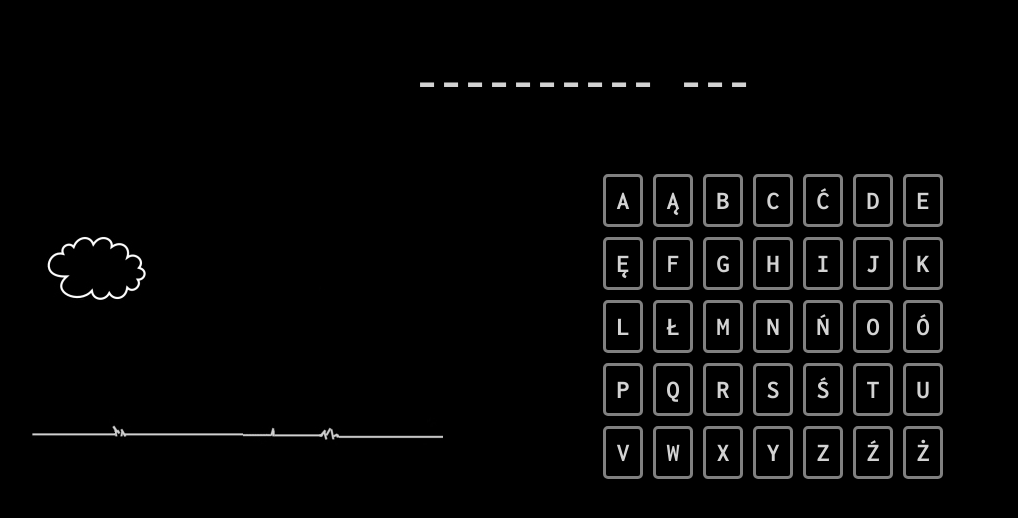
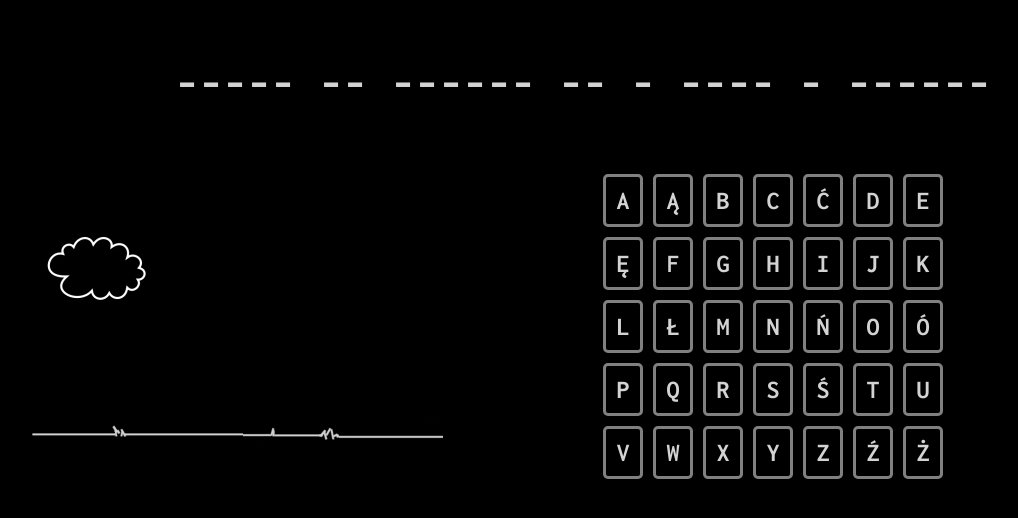
Before and after one commit to monikaUrban1/Szubienica, a plain HTML site: page index.html in a window 1280 px wide. Shown: the whole page, without its empty margins (57-1075 px from the left). Drawn offline with nearby package versions, Linux system fonts and the light colour scheme.

Commit message:
in progres

```diff
--- a/style.css
+++ b/style.css
@@ -50,11 +50,12 @@ body {
 	color: white;
 }
 
-@media screen(max-width: 380px) {
+@media screen and (max-width: 380px) {
 	.litera {
-	width: 20px;
+	min-width: 20px;
 	min-height: 20px;
 	text-align: center;
+	font-size: 1.8rem;
 	padding: 5px;
 	margin: 5px;
 	border: 3px solid gray;
@@ -78,3 +79,17 @@ body {
 	width: 100%;
 }
 }
+@media screen and (max-width: 300px) {
+	.litera {
+	min-width: 20px;
+	min-height: 20px;
+	text-align: center;
+	font-size: 1.8rem;
+	padding: 5px;
+	margin: 5px;
+	border: 3px solid gray;
+	float: left;
+	cursor: pointer;
+	border-radius: 5px;
+}
+}
--- a/szubienica.js
+++ b/szubienica.js
@@ -1,4 +1,116 @@
-var haslo = "Uśmiechnij sie";
+//tablica z hasłami
+var hasla = new Array(100);
+hasla[0] = "Baba z wozu, koniom lżej";
+hasla[1] = "Biednemu zawsze wiatr w oczy";
+hasla[2] = "Co cię nie zabije, to cię wzmocni";
+hasla[3] = "Co dwie głowy, to nie jedna";
+hasla[4] = "Co ma wisieć, nie utonie";
+hasla[5] = "Dla chcącego nic trudnego";
+hasla[6] = "Dlatego dwie uszy, jeden język dano, iżby mniej mówiono, a więcej słuchano";
+hasla[7] = "Elektryka prąd nie tyka";
+hasla[8] = "Gdy kota nie ma, myszy harcują";
+hasla[9] = "Gdzie drwa rąbią, tam wióry lecą";
+hasla[10] = "Gdzie dwóch się bije, tam trzeci korzysta";
+hasla[11] = "Gdzie kucharek sześć, tam nie ma co jeść";
+hasla[12] = "Głodnemu chleb na myśli";
+hasla[13] = "Głupich nie sieją, sami się rodzą";
+hasla[14] = "Jak sobie pościelesz, tak się wyśpisz";
+hasla[15] = "Jedna jaskółka wiosny nie czyni";
+hasla[16] = "Jeśli wejdziesz między wrony, musisz krakać jak i one";
+hasla[17] = "Jeszcze się taki nie urodził, co by wszystkim dogodził";
+hasla[18] = "Kombinuje jak koń pod górę";
+hasla[19] = "Krowa, która dużo ryczy, mało mleka daje";
+hasla[20] = "Kruk krukowi oka nie wykole";
+hasla[21] = "Kto pod kim dołki kopie, ten sam w nie wpada";
+hasla[22] = "Kto pyta, nie błądzi";
+hasla[23] = "Kuć żelazo, póki gorące";
+hasla[24] = "Kłamstwo ma krótkie nogi";
+hasla[25] = "Lepiej dmuchać na zimne niż się gorącym sparzyć";
+hasla[26] = "Lepiej późno niż wcale";
+hasla[27] = "Lepiej z mądrym zgubić niż z głupim znaleźć";
+hasla[28] = "Lepiej ze swoimi płakać niż z obcymi skakać";
+hasla[29] = "Lepszy wróbel w garści niż gołąb na dachu";
+hasla[30] = "Mowa jest srebrem, a milczenie złotem";
+hasla[31] = "Nadzieja matką głupich";
+hasla[32] = "Nadzieja umiera ostatnia";
+hasla[33] = "Nie bądź w gorącej wodzie kąpany";
+hasla[34] = "Nie chwal dnia przed zachodem słońca";
+hasla[35] = "Nie czyń drugiemu, co tobie niemiłe";
+hasla[36] = "Nie od razu Kraków zbudowano";
+hasla[37] = "Nie szata zdobi człowieka";
+hasla[38] = "Nie wszystko złoto, co się świeci";
+hasla[39] = "Nie wywołuj wilka z lasu";
+hasla[40] = "Niedaleko pada jabłko od jabłoni";
+hasla[41] = "Nosił wilk razy kilka, ponieśli i wilka";
+hasla[42] = "Od przybytku głowa nie boli";
+hasla[43] = "Po burzy zawsze słońce przychodzi";
+hasla[44] = "Potrzeba jest matką wynalazków";
+hasla[45] = "Prawdziwych przyjaciół poznaje się w biedzie";
+hasla[46] = "Raz na wozie, raz pod wozem";
+hasla[47] = "Stara miłość nie rdzewieje";
+hasla[48] = "Strach ma wielkie oczy";
+hasla[49] = "Szewc bez butów chodzi";
+hasla[50] = "Ten się śmieje, kto się śmieje ostatni";
+hasla[51] = "Trafiła kosa na kamień";
+hasla[52] = "Trafiło się ślepej kurze ziarno";
+hasla[53] = "Umarł król, niech żyje król";
+hasla[54] = "Wilk syty i owca cała";
+hasla[55] = "Wszędzie dobrze, ale w domu najlepiej";
+hasla[56] = "Wszystko dobre co się dobrze kończy";
+hasla[57] = "Wymieniał stryjek siekierkę za kijek";
+hasla[58] = "Wyszło szydło z worka";
+hasla[59] = "Z dużej chmury mały deszcz";
+hasla[60] = "Żadna praca nie hańbi";
+hasla[61] = "Zapomniał wół, kiedy cielęciem był";
+hasla[62] = "Zgoda buduje, niezgoda rujnuje";
+hasla[63] = "Ziarnko do ziarnka, a zbierze się miarka";
+hasla[64] = "Aniołowie pijanych na rękach swych noszą";
+hasla[65] = "Bierz nogi za pas, póki jeszcze czas";
+hasla[66] = "Byłoby dłuższe lato, gdyby nie zima";
+hasla[67] = "Choćbyś miał złota skrzynie, śmierci się nie wywiniesz";
+hasla[68] = "Ciemnota gorsza od zbrodni";
+hasla[69] = "Co komu pisane, to go nie minie";
+hasla[70] = "Co nie siłą, to rozumem";
+hasla[71] = "Czego nie można zmienić, to trzeba polubić";
+hasla[72] = "Człowiek dla drugich ma rozum, a dla siebie głupi";
+hasla[73] = "Deszcze listopadowe budzą wiatry grudniowe";
+hasla[74] = "Gadać z nim, to jak plewy młócić";
+hasla[75] = "Gdzie głowa rządzi, tam człowiek nie błądzi";
+hasla[76] = "Koniec języka za przewodnika";
+hasla[77] = "Kto nigdy głodu nie czuje, temu i nie smakuje";
+hasla[78] = "Kto po wódce wylewny, u tego sekret niepewny";
+hasla[79] = "Kto sieje wiatr, ten zbiera burze";
+hasla[80] = "Lepiej zrozumieć mało niż zrozumieć źle";
+hasla[81] = "Lepsza byle jaka prawda niż dobre kłamstwo";
+hasla[82] = "Łyżka dziegciu beczkę miodu zepsuje";
+hasla[83] = "Na pochyłe drzewo każda koza wlezie";
+hasla[84] = "Nie wchodzi się dwa razy do tej samej rzeki";
+hasla[85] = "Oliwa sprawiedliwa, zawsze na wierzch wypływa";
+hasla[86] = "Pozory często mylą";
+hasla[87] = "Prawdziwa wiedza to znajomość przyczyn";
+hasla[88] = "Sprawiedliwość bez dobroci okrucieństwem jest";
+hasla[89] = "Starość nie radość, śmierć nie wesele";
+hasla[90] = "Ten się nie myli, kto nic nie robi";
+hasla[91] = "Tylko krowa zdania nie zmienia";
+hasla[92] = "W tym największy jest ambaras, żeby dwoje chciało na raz";
+hasla[93] = "Widać po słowie co u kogo w głowie";
+hasla[94] = "Wszędzie dobrze, gdzie nas nie ma";
+hasla[95] = "Z tej mąki chleba nie będzie";
+hasla[96] = "Zgoda buduje, niezgoda rujnuje";
+hasla[97] = "Ziarnko do ziarnka, aż zbierze się miarka";
+hasla[98] = "Zasady są po to, aby je łamać";
+hasla[99] = "Przepadło jak kamień w wodę";
+
+
+
+
+
+
+var k = Math.floor(Math.random()*100);
+
+
+var haslo = hasla[k];
+
 haslo=haslo.toUpperCase();
 var dlugosc = haslo.length;
 var haslo1 = "";
```
